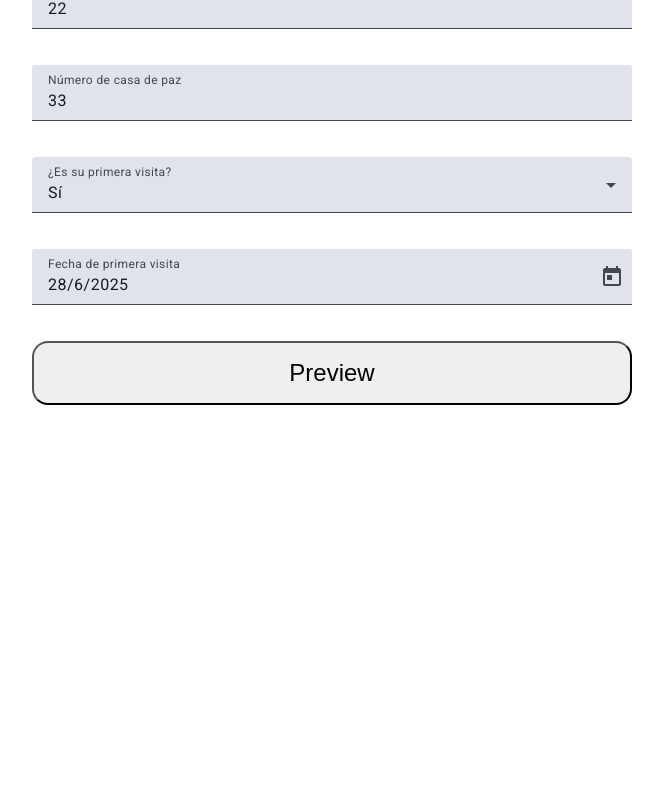
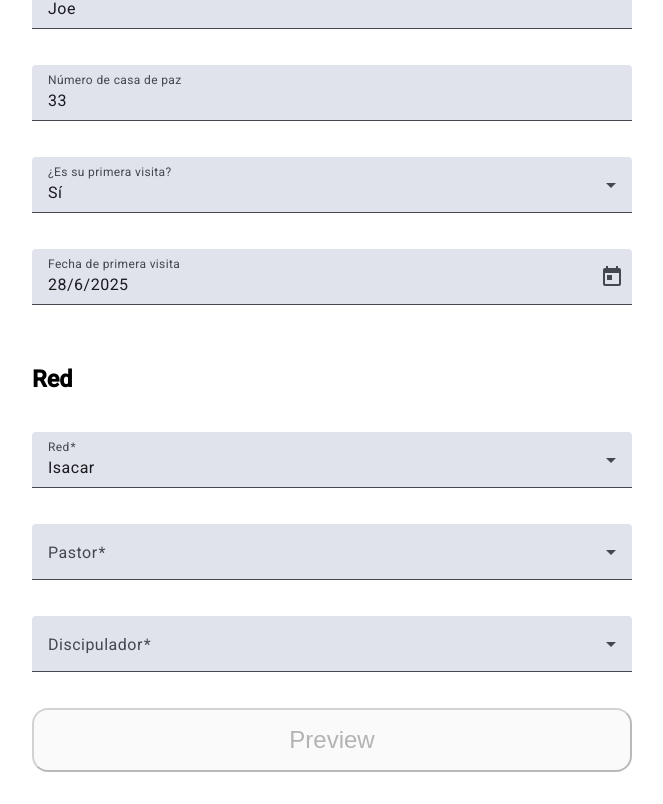
Before and after one commit to VHIzq/frontend, an Angular app: page /registry-form in a window 1280 px wide. Shown: the part 1720-2524 px from the top of the page, without its empty margins (308-971 px from the left). Before the commit the page ends 2157 px from the top, so only its background shows below. Built offline with nearby package versions, Linux system fonts and the light colour scheme.

Commit message:
add cascade seletors and update to new html syntax

```diff
--- a/src/app/registry-form/components/preview-form/preview-form.component.scss
+++ b/src/app/registry-form/components/preview-form/preview-form.component.scss
@@ -3,7 +3,7 @@
   flex-direction: column;
   justify-content: center;
   padding: var(--spacing-md);
-
+  gap: var(--spacing-sm);
 }
 
 .area-edit {
--- /dev/null
+++ b/src/app/registry-form/components/registry-form/assignations.data.ts
@@ -0,0 +1,19 @@
+export const getNetworks = (): Array<string> => {
+  return ['Isacar', 'Sabaot', 'Gedeon'];
+};
+
+export const getPastors = (): Record<string, Array<string>> => {
+  return {
+    Isacar: ['Pastor 1', 'Pastor 2'],
+    Sabaot: ['Pastor 3', 'Pastor 4'],
+    Gedeon: ['Pastor 5', 'Pastor 6'],
+  };
+};
+
+export const getDiscipuladores = (): Record<string, Array<string>> => {
+  return {
+    Isacar: ['Discipulador 1', 'Discipulador 2'],
+    Sabaot: ['Discipulador 3', 'Discipulador 4'],
+    Gedeon: ['Discipulador 5', 'Discipulador 6'],
+  };
+};
--- a/src/app/registry-form/components/registry-form/registry-form.component.html
+++ b/src/app/registry-form/components/registry-form/registry-form.component.html
@@ -1,6 +1,10 @@
 <div class="lra-registry-form">
   <h2 class="area-title">Registro de almas nuevas</h2>
-  <form class="area-form" [formGroup]="registryForm" (ngSubmit)="handleOnSubmit()" >
+  <form
+    class="area-form"
+    [formGroup]="registryForm"
+    (ngSubmit)="handleOnSubmit()"
+  >
     <h3>Datos personales</h3>
     <!-- Nombre -->
     <mat-form-field>
@@ -10,12 +14,11 @@
         formControlName="name"
         placeholder="Nombre del registro"
       />
-      <mat-error *ngIf="registryForm.get('name')?.hasError('required')">
-        El nombre es obligatorio.
-      </mat-error>
-      <mat-error *ngIf="registryForm.get('name')?.hasError('minlength')">
-        El nombre debe tener al menos 3 caracteres.
-      </mat-error>
+      @if (registryForm.get('name')?.hasError('required')) {
+      <mat-error> El nombre es obligatorio. </mat-error>
+      } @if (registryForm.get('name')?.hasError('minlength')) {
+      <mat-error> El nombre debe tener al menos 3 caracteres. </mat-error>
+      }
     </mat-form-field>
 
     <!-- Apellido paterno -->
@@ -26,11 +29,9 @@
         formControlName="firstLastName"
         placeholder="Apellido paterno"
       />
-      <mat-error
-        *ngIf="registryForm.get('firstLastName')?.hasError('required')"
-      >
-        El apellido paterno es obligatorio.
-      </mat-error>
+      @if (registryForm.get('firstLastName')?.hasError('required')) {
+      <mat-error> El apellido paterno es obligatorio. </mat-error>
+      }
     </mat-form-field>
 
     <!-- Apellido materno -->
@@ -47,12 +48,11 @@
     <mat-form-field>
       <mat-label>Edad</mat-label>
       <input matInput formControlName="age" type="number" placeholder="Edad" />
-      <mat-error *ngIf="registryForm.get('age')?.hasError('min')">
-        La edad mínima es 0 años.
-      </mat-error>
-      <mat-error *ngIf="registryForm.get('age')?.hasError('required')">
-        La edad es obligatoria.
-      </mat-error>
+      @if (registryForm.get('age')?.hasError('min')) {
+      <mat-error> La edad mínima es 0 años. </mat-error>
+      } @if (registryForm.get('age')?.hasError('required')) {
+      <mat-error> La edad es obligatoria. </mat-error>
+      }
     </mat-form-field>
 
     <!-- Email -->
@@ -64,12 +64,12 @@
         type="email"
         placeholder="Correo electrónico"
       />
-      <mat-error *ngIf="registryForm.get('email')?.hasError('required')">
-        El correo es obligatorio.
-      </mat-error>
-      <mat-error *ngIf="registryForm.get('email')?.hasError('email')">
-        Ingresa un correo válido.
-      </mat-error>
+
+      @if (registryForm.get('email')?.hasError('required')) {
+      <mat-error> El correo es obligatorio. </mat-error>
+      } @if (registryForm.get('email')?.hasError('email')) {
+      <mat-error> Ingresa un correo válido. </mat-error>
+      }
     </mat-form-field>
 
     <!-- Teléfono -->
@@ -80,9 +80,9 @@
         formControlName="cellphone"
         placeholder="Teléfono celular"
       />
-      <mat-error *ngIf="registryForm.get('cellphone')?.hasError('pattern')">
-        Ingresa un número válido de 10 dígitos.
-      </mat-error>
+      @if ( registryForm.get('cellphone')?.hasError('pattern') ) {
+      <mat-error> Ingresa un número válido de 10 dígitos. </mat-error>
+      }
     </mat-form-field>
 
     <h3>Domicilio</h3>
@@ -107,9 +107,9 @@
     <mat-form-field>
       <mat-label>Código postal</mat-label>
       <input matInput formControlName="zipCode" placeholder="Código postal" />
-      <mat-error *ngIf="registryForm.get('zipCode')?.hasError('pattern')">
-        Código postal inválido.
-      </mat-error>
+      @if (registryForm.get('zipCode')?.hasError('pattern')) {
+      <mat-error> Código postal inválido. </mat-error>
+      }
     </mat-form-field>
 
     <!-- Referencia -->
@@ -132,9 +132,11 @@
     <mat-form-field>
       <mat-label>Estado</mat-label>
       <mat-select formControlName="state">
-        <mat-option *ngFor="let estado of STATES" [value]="estado">
+        @for (estado of STATES; track estado) {
+        <mat-option [value]="estado">
           {{ estado }}
         </mat-option>
+        }
       </mat-select>
     </mat-form-field>
 
@@ -155,9 +157,10 @@
         <mat-option value="M">Masculino</mat-option>
         <mat-option value="F">Femenino</mat-option>
       </mat-select>
-      <mat-error *ngIf="registryForm.get('sex')?.hasError('required')">
-        El sexo es obligatorio.
-      </mat-error>
+
+      @if (registryForm.get('sex')?.hasError('required')) {
+      <mat-error> El sexo es obligatorio. </mat-error>
+      }
     </mat-form-field>
 
     <h3>Casa de Paz</h3>
@@ -204,13 +207,59 @@
       <mat-datepicker #picker></mat-datepicker>
     </mat-form-field>
 
+    <!-- Red -->
+    <h3>Red</h3>
+    <mat-form-field>
+      <mat-label>Red</mat-label>
+      <mat-select formControlName="network">
+        @for (network of NETWORKS; track network) {
+        <mat-option [value]="network">
+          {{ network }}
+        </mat-option>
+        }
+      </mat-select>
+    </mat-form-field>
+
+    <!-- Pastor -->
+    <mat-form-field>
+      <mat-label>Pastor</mat-label>
+      <mat-select formControlName="pastor">
+        @for (pastor of PASTORS[registryForm.get('network')?.value] || []; track
+        pastor) {
+        <mat-option [value]="pastor">
+          {{ pastor }}
+        </mat-option>
+        }
+      </mat-select>
+      @if (registryForm.get('pastor')?.hasError('required')) {
+      <mat-error> El pastor es obligatorio. </mat-error>
+      }
+    </mat-form-field>
+
+    <!-- Discipulador -->
+    <mat-form-field>
+      <mat-label>Discipulador</mat-label>
+      <mat-select formControlName="discipulador">
+        @for (discipulador of DISCIPULADORES[ registryForm.get('network')?.value
+        ] || []; track discipulador) {
+        <mat-option [value]="discipulador">
+          {{ discipulador }}
+        </mat-option>
+        }
+      </mat-select>
+      @if (registryForm.get('discipulador')?.hasError('required')) {
+      <mat-error> El discipulador es obligatorio. </mat-error>
+      }
+    </mat-form-field>
+
     <button
       type="submit"
       matButton="filled"
       class="area-submit"
       color="primary"
       [disabled]="registryForm.invalid"
-      (click)="openDialog()">
+      (click)="openDialog()"
+    >
       Preview
     </button>
   </form>
--- a/src/app/registry-form/components/registry-form/registry-form.component.ts
+++ b/src/app/registry-form/components/registry-form/registry-form.component.ts
@@ -22,6 +22,7 @@ import { getRepublicStates } from './mexican-states.data';
 import { Subject, take, takeUntil } from 'rxjs';
 import { MatDialog, MatDialogModule } from '@angular/material/dialog';
 import { PreviewFormComponent } from '../preview-form/preview-form.component';
+import { getDiscipuladores, getNetworks, getPastors } from './assignations.data';
 
 @Component({
   selector: 'lra-registry-form',
@@ -44,6 +45,9 @@ import { PreviewFormComponent } from '../preview-form/preview-form.component';
 export class RegistryFormComponent implements OnInit, OnDestroy {
   registryForm!: FormGroup;
   STATES = getRepublicStates();
+  NETWORKS = getNetworks();
+  PASTORS = getPastors();
+  DISCIPULADORES = getDiscipuladores();
 
   private fb = inject(FormBuilder);
   private destroy$ = new Subject<void>();
@@ -55,6 +59,7 @@ export class RegistryFormComponent implements OnInit, OnDestroy {
   ngOnInit(): void {
     this.setupRegistryForm();
     this.setupFirsDateDefault();
+    // this.setupPastor();
   }
 
   ngOnDestroy(): void {
@@ -104,11 +109,14 @@ export class RegistryFormComponent implements OnInit, OnDestroy {
       region: ['Huipulco'],
       state: ['Ciudad de Mexico'],
       houseNumber: ['111'],
-      sex: ['Masculino', [Validators.required]],
-      peaceHouseLeader: ['22'],
+      sex: ['M', [Validators.required]],
+      peaceHouseLeader: ['Joe'],
       peaceHouseNumber: ['33'],
       isFirstTimeVisit: [true],
       dateFirstTimeVisit: [new Date()],
+      network: ['Isacar', [Validators.required]],
+      pastor: ['', [Validators.required]],
+      discipulador: ['', [Validators.required]],
     });
   }
 
@@ -124,6 +132,15 @@ export class RegistryFormComponent implements OnInit, OnDestroy {
       });
   }
 
+  // private setupPastor() {
+  //   this.registryForm.controls['network'].valueChanges
+  //     .pipe(takeUntil(this.destroy$))
+  //     .subscribe((network) => {
+  //       const pastors = this.PASTORS[network] || [];
+  //       this.registryForm.controls['pastor'].setValue(pastors[0] || '');
+  //     });
+  // }
+
   private destroySubscriptions() {
     this.destroy$.next();
     this.destroy$.complete();
```
